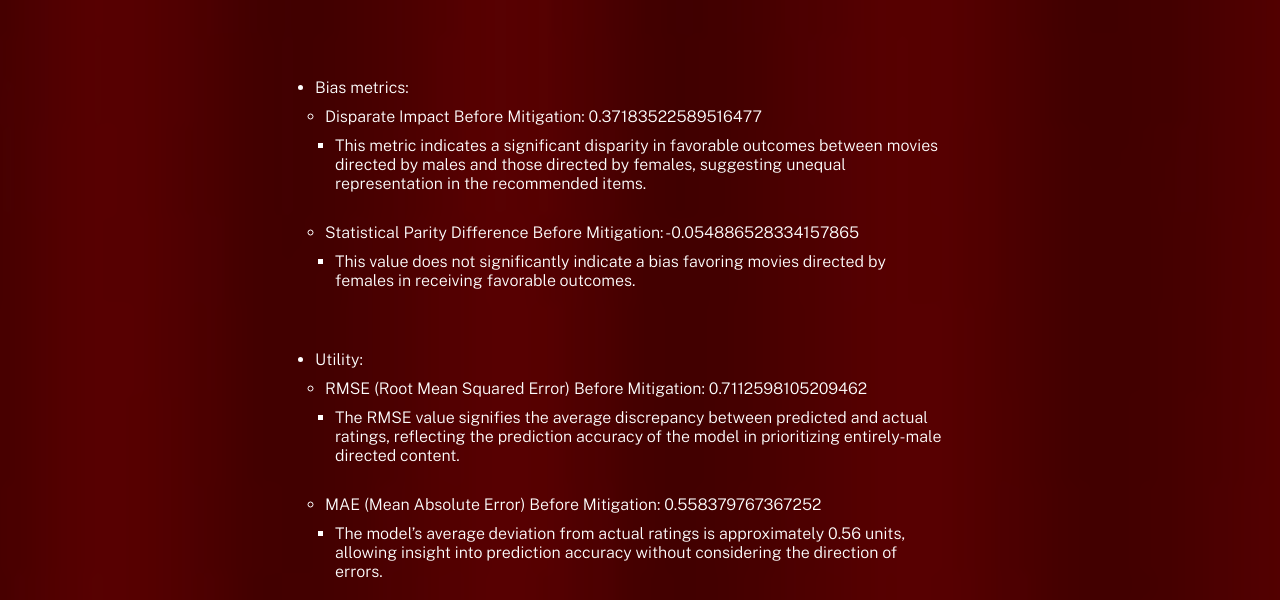
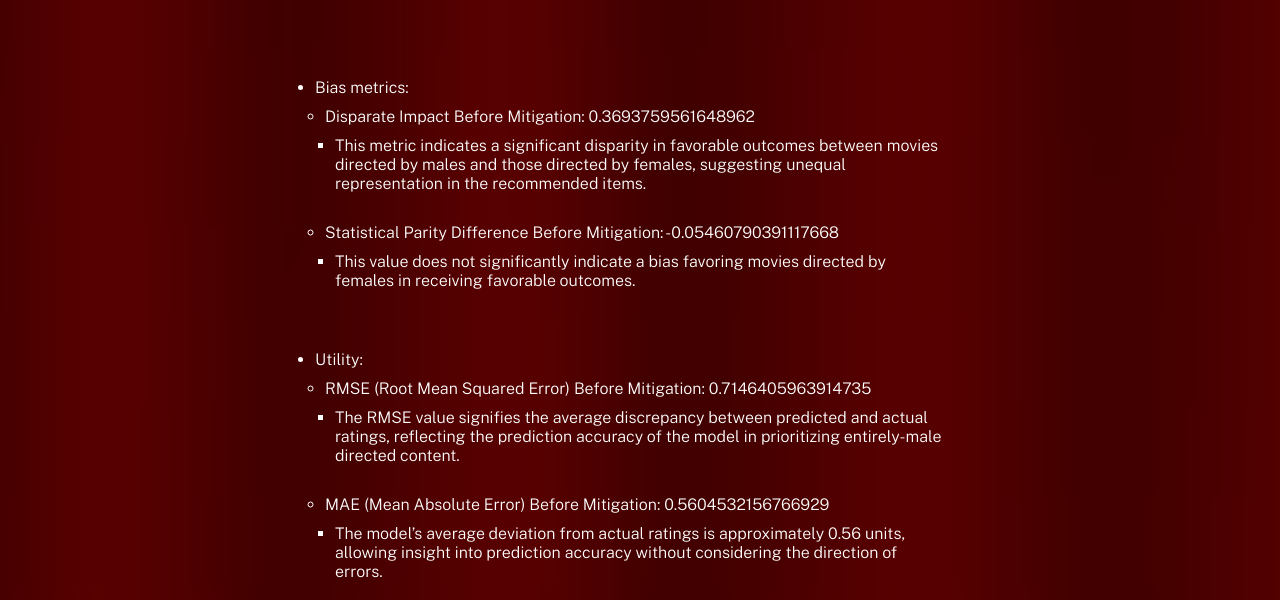
Before and after one commit to michael-garciaperez/DSC180A-Methodology-5, a Jekyll site: the page built from index.md, in a window 1280 px wide and 900 px high, scrolled down 9111 px. Shown: the part 153-753 px from the top of the window. Built offline with Jekyll 4.4.1, drawn with Linux system fonts in a browser that asks for light colours; some of the changed text lies outside the part shown.

Commit message:
Update index.md

```diff
--- a/index.md
+++ b/index.md
@@ -151,14 +151,14 @@ Recommender System using Singular Value Decomposition
         - MAE gives the average absolute error, making it easier to understand/interpret in real-world terms.
             - For example, if the MAE is 5, it means, on average, that the model's predictions are off by 5 units from the actual values.
 - Bias metrics:
-    - Disparate Impact Before Mitigation: 0.37183522589516477
+    - Disparate Impact Before Mitigation: 0.3693759561648962
         - This metric indicates a significant disparity in favorable outcomes between movies directed by males and those directed by females, suggesting unequal representation in the recommended items.
-    - Statistical Parity Difference Before Mitigation: -0.054886528334157865
+    - Statistical Parity Difference Before Mitigation: -0.05460790391117668
         - This value does not significantly indicate a bias favoring movies directed by females in receiving favorable outcomes.
 - Utility:
-    - RMSE (Root Mean Squared Error) Before Mitigation: 0.7112598105209462
+    - RMSE (Root Mean Squared Error) Before Mitigation: 0.7146405963914735
         - The RMSE value signifies the average discrepancy between predicted and actual ratings, reflecting the prediction accuracy of the model in prioritizing entirely-male directed content.
-    - MAE (Mean Absolute Error) Before Mitigation: 0.558379767367252
+    - MAE (Mean Absolute Error) Before Mitigation: 0.5604532156766929
         - The model's average deviation from actual ratings is approximately 0.56 units, allowing insight into prediction accuracy without considering the direction of errors.
 - To convert the predictions to recommendations, we recommend the user movies that they are predicted to give 5 stars.
     - Both User 1 & User 2908 received all entirely-male directed movies as recommendations, despite having a stark contrast in the diversity of their rating history.
```
Also changed, not shown: other parts of index.md (+4 -4 lines).
